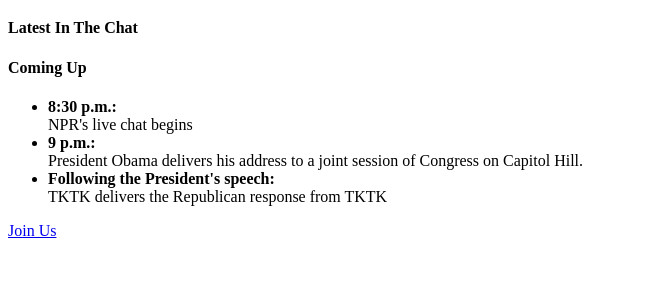
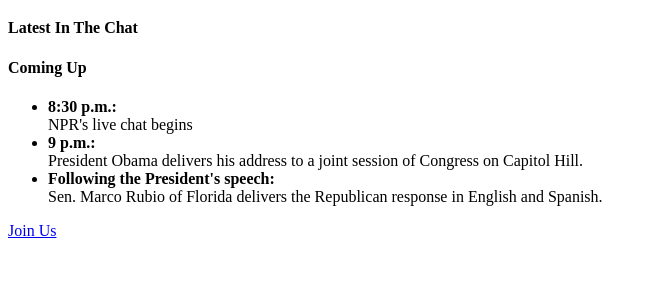
Before and after one commit to nprapps/sotu, a Flask app: template templates/hp-live-coverage.html in a window 1280 px wide. Shown: the part 176-476 px from the top of the page, without its empty margins (0-657 px from the left). Run offline with Flask 2, Linux system fonts and the light colour scheme; the template is opened without the code that fills it, so the values that code supplies are empty.

Commit message:
Fill in Repub. response in schedule. Closes #40.

```diff
--- a/jst/schedule.html
+++ b/jst/schedule.html
@@ -3,7 +3,7 @@
     <ul>
         <li><span><strong class="time">8:30 p.m.:</strong> NPR's live chat begins</span></li>
         <li><span><strong class="time">9 p.m.:</strong> President Obama delivers his address to a joint session of Congress on Capitol Hill.</span></li>
-        <li><span><strong>Following the President's speech:</strong> TKTK delivers the Republican response from TKTK</span></li>
+        <li><span><strong>Following the President's speech:</strong> Sen. Marco Rubio of Florida delivers the Republican response in English and Spanish.</span></li>
     </ul>
 </div>
 
--- a/templates/hp-live-coverage.html
+++ b/templates/hp-live-coverage.html
@@ -40,7 +40,7 @@
 		<ul>
             <li><strong>8:30 p.m.:</strong><br/>NPR's live chat begins</li>
             <li><strong>9 p.m.:</strong><br />President Obama delivers his address to a joint session of Congress on Capitol Hill.</li>
-            <li><strong>Following the President's speech:</strong><br />TKTK delivers the Republican response from TKTK</li>
+            <li><strong>Following the President's speech:</strong><br /> Sen. Marco Rubio of Florida delivers the Republican response in English and Spanish.</li>
         </ul>
 		<p class="more"><a href="http://apps.npr.org/state-of-the-union/">Join Us</a></p>
 	</div>
--- a/templates/hp-schedule-only.html
+++ b/templates/hp-schedule-only.html
@@ -18,7 +18,7 @@
 		<ul>
             <li><strong>8:30 p.m.:</strong><br/>NPR's live chat begins</li>
             <li><strong>9 p.m.:</strong><br />President Obama delivers his address to a joint session of Congress on Capitol Hill.</li>
-            <li><strong>Following the President's speech:</strong><br />TKTK delivers the Republican response from TKTK</li>
+            <li><strong>Following the President's speech:</strong><br /> Sen. Marco Rubio of Florida delivers the Republican response in English and Spanish.</li>
         </ul>
 	</div>
 
```
